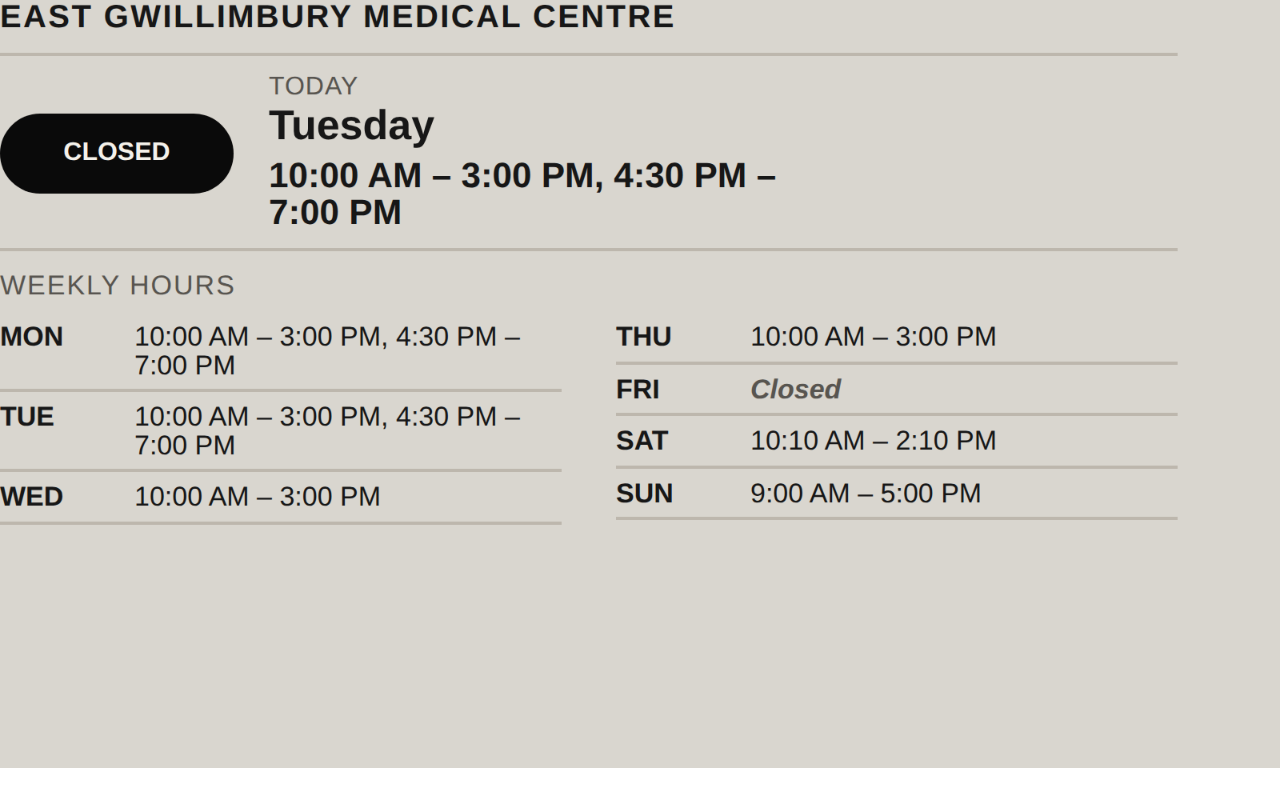
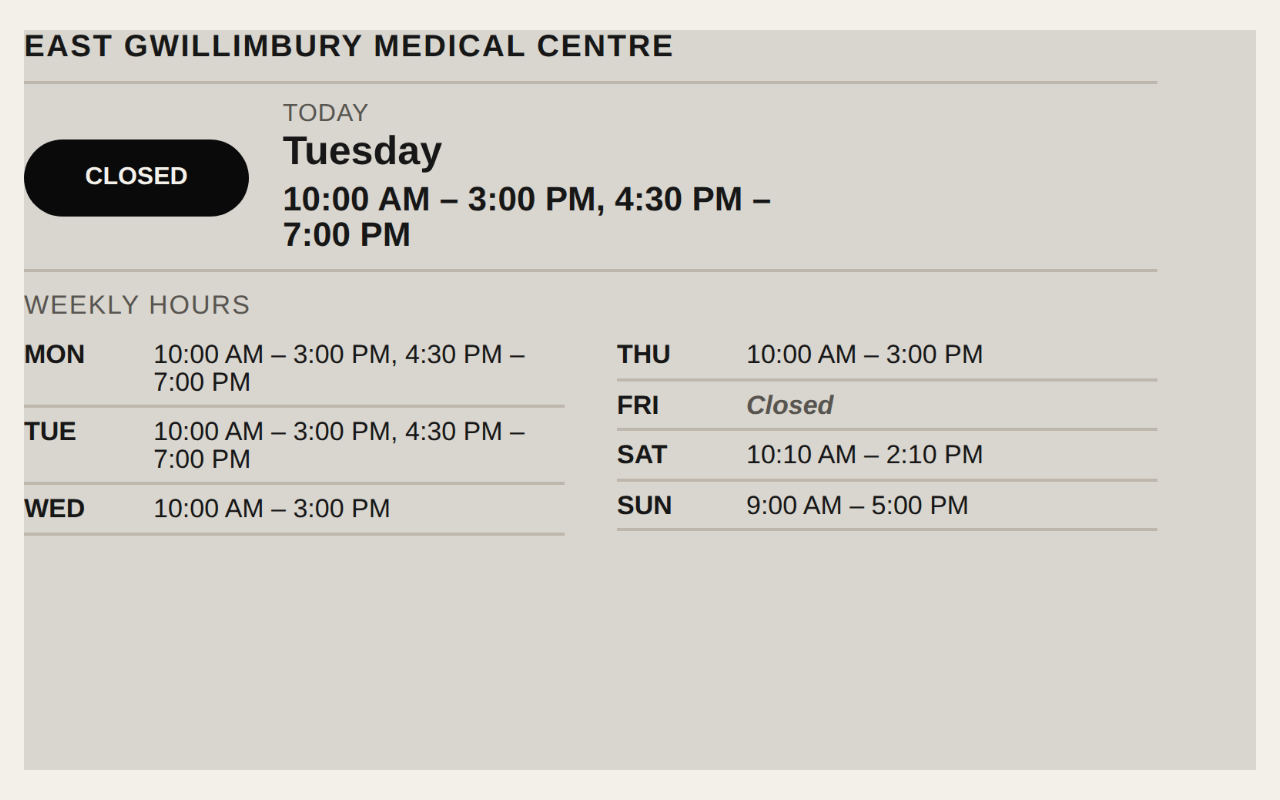
Before and after one commit to rahalb/egmed, a website: page clinic-hours.html in a window 1280 px wide. Drawn offline with Linux system fonts and the light colour scheme.

Commit message:
Update clinic-hours.html

```diff
--- a/clinic-hours.html
+++ b/clinic-hours.html
@@ -7,20 +7,39 @@
     html, body {
       margin: 0;
       padding: 0;
-      background: white;
+      background: #f3f0e9;
+      width: 100%;
+      height: 100%;
     }
+
+    .wrap {
+      box-sizing: border-box;
+      width: 100vw;
+      height: 100vh;
+      padding: 24px;
+      background: #f3f0e9;
+      display: flex;
+      align-items: center;
+      justify-content: center;
+    }
+
     img {
       display: block;
-      width: 100%;
+      max-width: 100%;
+      max-height: 100%;
+      width: auto;
       height: auto;
     }
   </style>
 </head>
 <body>
-  <img id="hours" alt="Clinic Hours">
+  <div class="wrap">
+    <img id="hours" alt="Clinic Hours">
+  </div>
+
   <script>
-    const img = document.getElementById('hours');
-    img.src = 'https://rahalb.github.io/egmed/clinic-hours.png?t=' + Date.now();
+    document.getElementById('hours').src =
+      'https://rahalb.github.io/egmed/clinic-hours.png?t=' + Date.now();
   </script>
 </body>
 </html>
```
